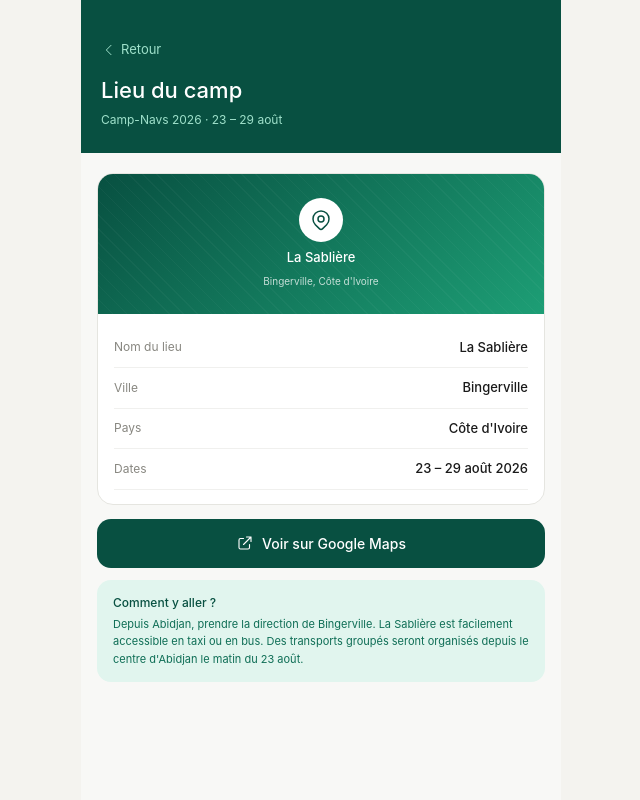
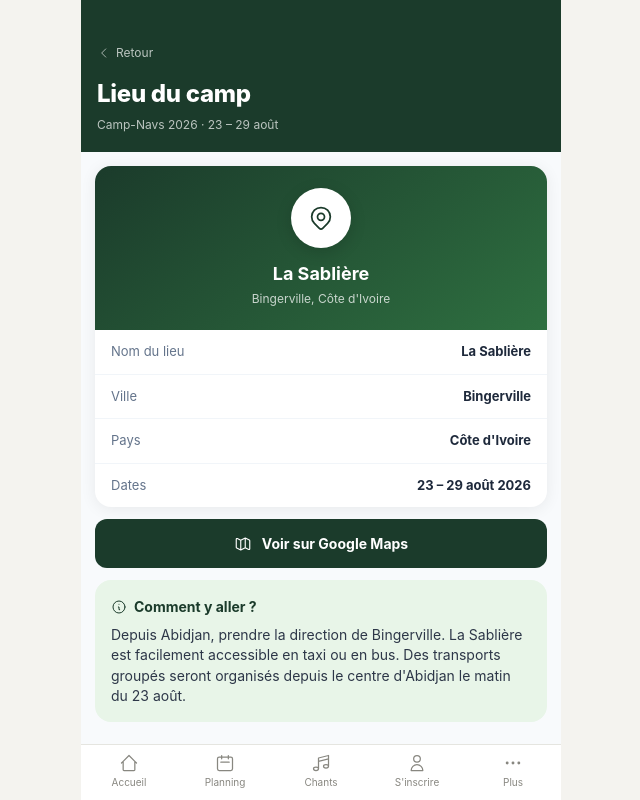
Before and after one commit to tackalobognon-Dass/Camp-Navs, a React (Vite) app: page /lieu in a window 1280 px wide. Shown: the whole page, without its empty margins (319-959 px from the left). Built offline with nearby package versions, Linux system fonts and the light colour scheme.

Commit message:
LieuPage redesign premium sans scroll

```diff
--- a/src/pages/public/LieuPage.jsx
+++ b/src/pages/public/LieuPage.jsx
@@ -1,89 +1,84 @@
 import { useNavigate } from 'react-router-dom'
+import BottomNav from '../../components/public/BottomNav'
+
+const VERT = '#1B3B2B'
+const VERT_CLAIR = '#E8F5E8'
 
 export default function LieuPage() {
   const navigate = useNavigate()
 
   return (
-    <div style={{ minHeight: '100vh', background: '#f8f8f6', maxWidth: 480, margin: '0 auto' }}>
+    <div style={{ height: '100dvh', maxWidth: 480, margin: '0 auto', display: 'flex', flexDirection: 'column', overflow: 'hidden', background: '#F8FAFC' }}>
 
-      {/* Header */}
-      <div style={{ background: '#085041', padding: '40px 20px 24px', color: '#fff' }}>
-        <button onClick={() => navigate(-1)} style={{ display: 'flex', alignItems: 'center', gap: 4, color: '#9FE1CB', fontSize: 13, background: 'none', border: 'none', cursor: 'pointer', marginBottom: 14 }}>
-          <svg style={{ width: 16, height: 16 }} fill="none" viewBox="0 0 24 24" stroke="currentColor"><path strokeLinecap="round" strokeLinejoin="round" strokeWidth={1.5} d="M15 19l-7-7 7-7" /></svg>
+      {/* ── HEADER ── */}
+      <div style={{ background: VERT, padding: '44px 16px 18px', flexShrink: 0 }}>
+        <button onClick={() => navigate(-1)}
+          style={{ display: 'flex', alignItems: 'center', gap: 5, color: 'rgba(255,255,255,0.7)', fontSize: 12, background: 'none', border: 'none', cursor: 'pointer', marginBottom: 14 }}>
+          <svg width="14" height="14" fill="none" viewBox="0 0 24 24" stroke="currentColor" strokeWidth="1.5"><path strokeLinecap="round" strokeLinejoin="round" d="M15 19l-7-7 7-7"/></svg>
           Retour
         </button>
-        <h1 style={{ fontSize: 22, fontWeight: 500, marginBottom: 4 }}>Lieu du camp</h1>
-        <p style={{ fontSize: 12, color: '#9FE1CB' }}>Camp-Navs 2026 · 23 – 29 août</p>
+        <p style={{ fontSize: 24, fontWeight: 800, color: '#fff', margin: '0 0 4px', letterSpacing: '-0.3px' }}>Lieu du camp</p>
+        <p style={{ fontSize: 12, color: 'rgba(255,255,255,0.7)', margin: 0 }}>Camp-Navs 2026 · 23 – 29 août</p>
       </div>
 
-      <div style={{ padding: '20px 16px' }}>
+      {/* ── CONTENU ── */}
+      <div style={{ flex: 1, padding: '14px 14px 0', display: 'flex', flexDirection: 'column', gap: 12, overflow: 'hidden' }}>
 
-        {/* Carte principale */}
-        <div style={{ background: '#fff', borderRadius: 16, border: '0.5px solid #e5e5e0', overflow: 'hidden', marginBottom: 14 }}>
-          {/* Visuel map */}
-          <div style={{ background: 'linear-gradient(140deg,#085041,#1D9E75)', height: 140, display: 'flex', flexDirection: 'column', alignItems: 'center', justifyContent: 'center', gap: 6, position: 'relative' }}>
-            <div style={{ position: 'absolute', inset: 0, backgroundImage: 'repeating-linear-gradient(45deg,rgba(255,255,255,0.03) 0,rgba(255,255,255,0.03) 1px,transparent 1px,transparent 10px)' }} />
-            <div style={{ width: 44, height: 44, background: '#fff', borderRadius: '50%', display: 'flex', alignItems: 'center', justifyContent: 'center' }}>
-              <svg style={{ width: 24, height: 24, color: '#085041' }} fill="none" viewBox="0 0 24 24" stroke="currentColor">
-                <path strokeLinecap="round" strokeLinejoin="round" strokeWidth={1.5} d="M17.657 16.657L13.414 20.9a1.998 1.998 0 01-2.827 0l-4.244-4.243a8 8 0 1111.314 0z" />
-                <path strokeLinecap="round" strokeLinejoin="round" strokeWidth={1.5} d="M15 11a3 3 0 11-6 0 3 3 0 016 0z" />
+        {/* Carte principale La Sablière */}
+        <div style={{ background: '#fff', borderRadius: 16, boxShadow: '0 2px 16px rgba(0,0,0,0.07)', overflow: 'hidden', flexShrink: 0 }}>
+
+          {/* Bloc visuel vert */}
+          <div style={{ background: `linear-gradient(145deg, ${VERT}, #2E6F40)`, padding: '22px 16px', display: 'flex', flexDirection: 'column', alignItems: 'center' }}>
+            {/* Macaron blanc */}
+            <div style={{ width: 60, height: 60, borderRadius: '50%', background: '#fff', display: 'flex', alignItems: 'center', justifyContent: 'center', marginBottom: 12, boxShadow: '0 4px 16px rgba(0,0,0,0.15)' }}>
+              <svg width="28" height="28" fill="none" viewBox="0 0 24 24" stroke={VERT} strokeWidth="1.5">
+                <path strokeLinecap="round" strokeLinejoin="round" d="M17.657 16.657L13.414 20.9a1.998 1.998 0 01-2.827 0l-4.244-4.243a8 8 0 1111.314 0z"/>
+                <path strokeLinecap="round" strokeLinejoin="round" d="M15 11a3 3 0 11-6 0 3 3 0 016 0z"/>
               </svg>
             </div>
-            <div style={{ fontSize: 13, fontWeight: 500, color: '#fff' }}>La Sablière</div>
-            <div style={{ fontSize: 10, color: 'rgba(255,255,255,0.75)' }}>Bingerville, Côte d'Ivoire</div>
+            <p style={{ fontSize: 18, fontWeight: 700, color: '#fff', margin: '0 0 3px' }}>La Sablière</p>
+            <p style={{ fontSize: 12, color: 'rgba(255,255,255,0.75)', margin: 0 }}>Bingerville, Côte d'Ivoire</p>
           </div>
 
-          {/* Infos */}
-          <div style={{ padding: '14px 16px' }}>
-            {[
-              { label: 'Nom du lieu', val: 'La Sablière' },
-              { label: 'Ville', val: 'Bingerville' },
-              { label: 'Pays', val: "Côte d'Ivoire" },
-              { label: 'Dates', val: '23 – 29 août 2026' },
-            ].map(({ label, val }) => (
-              <div key={label} style={{ display: 'flex', justifyContent: 'space-between', alignItems: 'center', padding: '10px 0', borderBottom: '0.5px solid #f0f0ee' }}>
-                <span style={{ fontSize: 12, color: '#888780' }}>{label}</span>
-                <span style={{ fontSize: 13, fontWeight: 500, color: '#1a1a1a' }}>{val}</span>
-              </div>
-            ))}
-          </div>
+          {/* Tableau des détails */}
+          {[
+            { label: 'Nom du lieu', valeur: 'La Sablière' },
+            { label: 'Ville', valeur: 'Bingerville' },
+            { label: 'Pays', valeur: "Côte d'Ivoire" },
+            { label: 'Dates', valeur: '23 – 29 août 2026' },
+          ].map((row, i, arr) => (
+            <div key={row.label} style={{ display: 'flex', alignItems: 'center', justifyContent: 'space-between', padding: '12px 16px', borderBottom: i < arr.length - 1 ? '1px solid #F1F5F9' : 'none' }}>
+              <span style={{ fontSize: 13, color: '#64748B' }}>{row.label}</span>
+              <span style={{ fontSize: 13, fontWeight: 700, color: '#1E293B' }}>{row.valeur}</span>
+            </div>
+          ))}
         </div>
 
         {/* Bouton Google Maps */}
-        <a
-          href="https://maps.google.com/?q=La+Sablière+Bingerville+Cote+Ivoire"
-          target="_blank"
-          rel="noreferrer"
-          style={{
-            display: 'flex',
-            alignItems: 'center',
-            justifyContent: 'center',
-            gap: 8,
-            background: '#085041',
-            color: '#fff',
-            borderRadius: 14,
-            padding: '14px',
-            fontSize: 14,
-            fontWeight: 500,
-            textDecoration: 'none',
-            marginBottom: 12,
-          }}
-        >
-          <svg style={{ width: 18, height: 18 }} fill="none" viewBox="0 0 24 24" stroke="currentColor">
-            <path strokeLinecap="round" strokeLinejoin="round" strokeWidth={1.5} d="M10 6H6a2 2 0 00-2 2v10a2 2 0 002 2h10a2 2 0 002-2v-4M14 4h6m0 0v6m0-6L10 14" />
+        <button onClick={() => window.open('https://maps.google.com/?q=La+Sablière+Bingerville', '_blank')}
+          style={{ width: '100%', background: VERT, color: '#fff', border: 'none', borderRadius: 12, padding: '14px', fontSize: 14, fontWeight: 700, cursor: 'pointer', display: 'flex', alignItems: 'center', justifyContent: 'center', gap: 10, flexShrink: 0 }}>
+          <svg width="18" height="18" fill="none" viewBox="0 0 24 24" stroke="currentColor" strokeWidth="1.5">
+            <path strokeLinecap="round" strokeLinejoin="round" d="M9 20l-5.447-2.724A1 1 0 013 16.382V5.618a1 1 0 011.447-.894L9 7m0 13l6-3m-6 3V7m6 10l4.553 2.276A1 1 0 0021 18.382V7.618a1 1 0 00-.553-.894L15 4m0 13V4m0 0L9 7"/>
           </svg>
           Voir sur Google Maps
-        </a>
+        </button>
 
-        {/* Info transport */}
-        <div style={{ background: '#E1F5EE', borderRadius: 14, padding: '14px 16px' }}>
-          <div style={{ fontSize: 12, fontWeight: 500, color: '#085041', marginBottom: 4 }}>Comment y aller ?</div>
-          <p style={{ fontSize: 11, color: '#0F6E56', lineHeight: 1.6 }}>
-            Depuis Abidjan, prendre la direction de Bingerville. La Sablière est facilement accessible en taxi ou en bus.
-            Des transports groupés seront organisés depuis le centre d'Abidjan le matin du 23 août.
+        {/* Bloc Comment y aller */}
+        <div style={{ background: VERT_CLAIR, borderRadius: 16, padding: '16px', flexShrink: 0, marginBottom: 70 }}>
+          <p style={{ fontSize: 14, fontWeight: 700, color: VERT, margin: '0 0 8px', display: 'flex', alignItems: 'center', gap: 7 }}>
+            <svg width="16" height="16" fill="none" viewBox="0 0 24 24" stroke={VERT} strokeWidth="1.5">
+              <path strokeLinecap="round" strokeLinejoin="round" d="M13 16h-1v-4h-1m1-4h.01M21 12a9 9 0 11-18 0 9 9 0 0118 0z"/>
+            </svg>
+            Comment y aller ?
+          </p>
+          <p style={{ fontSize: 14, color: '#2D3748', lineHeight: 1.45, margin: 0 }}>
+            Depuis Abidjan, prendre la direction de Bingerville. La Sablière est facilement accessible en taxi ou en bus. Des transports groupés seront organisés depuis le centre d'Abidjan le matin du 23 août.
           </p>
         </div>
+
       </div>
+
+      <BottomNav />
     </div>
   )
 }
```
